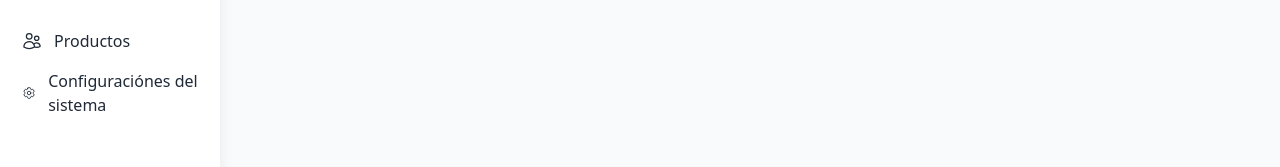
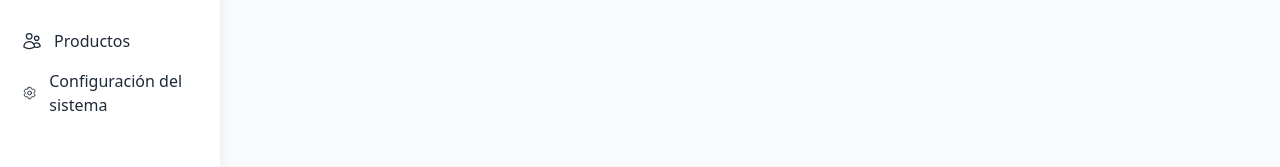
Before and after one commit to IsaaChaquito/Dashboard, a React (Vite) app: page / in a window 1280 px wide. Shown: the part 419-586 px from the top of the page. Built offline with nearby package versions, Linux system fonts and the light colour scheme.

Commit message:
fixing z-index in header

```diff
--- a/src/components/Layout/Header.tsx
+++ b/src/components/Layout/Header.tsx
@@ -12,8 +12,8 @@ export default function Header({ onMenuToggle }: HeaderProps) {
   const handleOnMenuToggle = () => onMenuToggle?.();
 
   return (
-    <header className="fixed top-0 left-0 w-full h-[var(--header-height)] flex items-center justify-between p-4 bg-[var(--color-primary)] text-white">
-      <button className="  rounded cursor-pointer" onClick={ toggleSidebar ?? handleOnMenuToggle }>
+    <header className="z-50 fixed top-0 left-0 w-full h-[var(--header-height)] flex items-center justify-between p-4 bg-[var(--color-primary)] text-white">
+      <button className=" rounded cursor-pointer" onClick={ toggleSidebar ?? handleOnMenuToggle }>
         <Bars3Icon className="size-8" />
       </button>
       <h1 className="text-lg font-semibold">Dashboard</h1>
--- a/src/components/Layout/SidebarLeft.tsx
+++ b/src/components/Layout/SidebarLeft.tsx
@@ -1,6 +1,6 @@
 import { NavLink } from "react-router";
 import type { MenuItem } from "../../types/config";
-import { HomeIcon, ShoppingCartIcon, CubeIcon, UsersIcon, Cog6ToothIcon, BanknotesIcon, CubeTransparentIcon, WrenchScrewdriverIcon } from '@heroicons/react/24/outline'
+import { HomeIcon, ShoppingCartIcon, CubeIcon, UsersIcon, Cog6ToothIcon, BanknotesIcon, CubeTransparentIcon, WrenchScrewdriverIcon, XMarkIcon } from '@heroicons/react/24/outline'
 import { useUIStore } from "../../stores/ui/ui.store";
 import { useEffect } from "react";
 import { useWindowSize } from "../../hooks/useWindowSize";
@@ -15,7 +15,8 @@ const icons: Record<string, React.ComponentType<{ className?: string }>> = {
   Cog6ToothIcon,
   BanknotesIcon,
   CubeTransparentIcon,
-  WrenchScrewdriverIcon
+  WrenchScrewdriverIcon,
+  XMarkIcon,
 };
 
 interface SidebarProps {
@@ -74,12 +75,15 @@ export default function Sidebar({ menu, className }: SidebarProps) {
 
 
   return (
-    <div onClick={() => toggleSidebar()} className={`z-50 Wrapper absolute flex flex-col h-full select-none pointer-events-noned ${isSidebarOpen && resType === screenResolution.movil ? "bg-black/50 w-full overflow-hiddend" : "w-0 bg-transparent"}`}>
+    <div onClick={() => toggleSidebar()} className={`z-40 Wrapper absolute flex flex-col h-full select-none pointer-events-noned ${isSidebarOpen && resType === screenResolution.movil ? "bg-black/60 w-full overflow-hiddend" : "w-0 bg-transparent"}`}>
       <aside
         onClick={(e) => e.stopPropagation()}
-        className={`${className || ""} pointer-events-auto w-[var(--sidebar-width)] fixed z-20 top-[var(--header-height)] left-0 bottom-[calc(var(--footer-height)+var(--header-height))] h-[calc(100%-var(--header-height)-var(--footer-height))]  bg-white shadow-lg overflow-y-hidden transition-transform transform duration-150`}
+        className={`${className || ""} pointer-events-auto w-[var(--sidebar-width)] fixed z-20 top-[var(--header-height)] left-0 bottom-[calc(var(--footer-height)+var(--header-height))] h-[calc(100%-var(--header-height)-var(--footer-height))]  bg-white shadow-lg overflow-y-hidden transition-transform transform duration-150 `}
       >
-        {/* <h1 className="p-4 sm:p-2.5 font-bold text-lg sm:text-base">{company}</h1> */}
+
+        {/* <h1 className="p-4 sm:p-2.5 font-bold text-lg sm:text-base">{"Mi Empresa"}</h1> */}
+        {/* <XMarkIcon className=" top-3 right-3 size-6 cursor-pointer" onClick={() => toggleSidebar()} /> */}
+
         <nav className="p-2.5 py-4 space-y-3 h-full relative flex flex-col last:self-end overflow-y-hidden ">
           {menu.map((item) => {
             const Icon = icons[item.icon] || HomeIcon;
@@ -88,14 +92,13 @@ export default function Sidebar({ menu, className }: SidebarProps) {
                 title={item.label}
                 key={item.path}
                 to={item.path}
-                className={({ isActive }) => (isActive ? "relative bg-[var(--color-primary)] text-white [box-shadow:rgba(0,_0,_0,_0.15)_0.95px_0.95px_2.6px]" : "hover:bg-gray-100") + " flex items-center gap-3 p-3 rounded  h-10 " }
+                className={({ isActive }) => (isActive ? "relative bg-[var(--color-primary)] text-white [box-shadow:rgba(0,_0,_0,_0.15)_0.95px_0.95px_2.6px]" : "hover:bg-gray-100") + " flex items-center gap-3 p-3 rounded-md  h-10 " }
               >
                 <Icon className="size-5" />
                 <p className={`${toggleTitles()}`}
                 >
                   {item.label}
                 </p>
-                <NavLink to={item.path} className={({ isActive }) => (isActive && !isSidebarOpen ? "absolute max-w-14 truncate text-[0.6rem] left-1/2 translate-x-[-50%] -bottom-3  text-black" : "hidden")}>{item.label.split(" ")[0]}</NavLink>
               </NavLink>
             );
           })}
--- a/src/config/appConfig.json
+++ b/src/config/appConfig.json
@@ -14,6 +14,6 @@
     { "label": "Pedidos", "icon": "CubeTransparentIcon", "path": "/pedidos" },
     { "label": "Herramientas", "icon": "WrenchScrewdriverIcon", "path": "/herramientas" },
     { "label": "Productos", "icon": "UsersIcon", "path": "/productos" },
-    { "label": "Configuraciónes del sistema", "icon": "Cog6ToothIcon", "path": "/configuracion" }
+    { "label": "Configuración del sistema", "icon": "Cog6ToothIcon", "path": "/configuracion" }
   ]
 }
```
